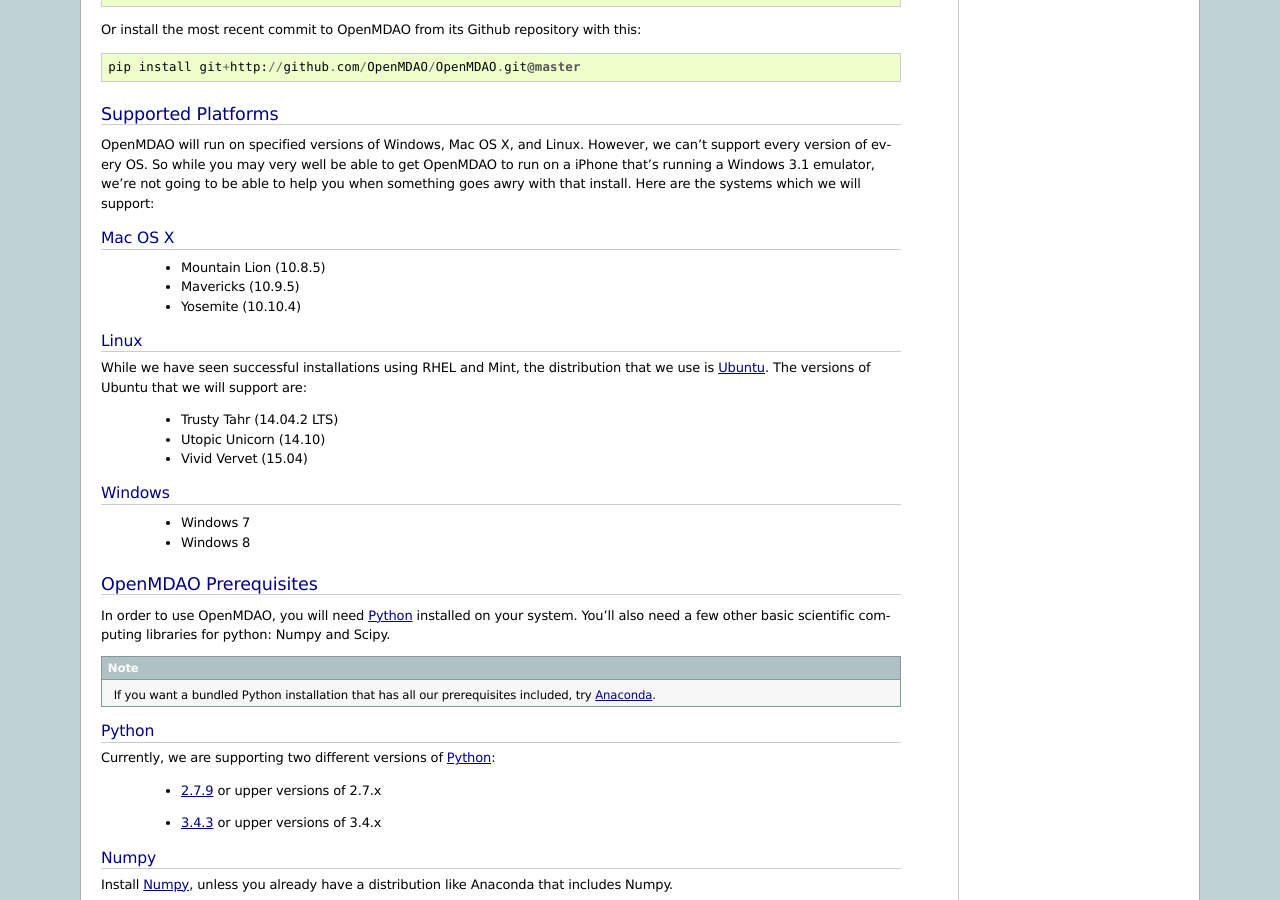
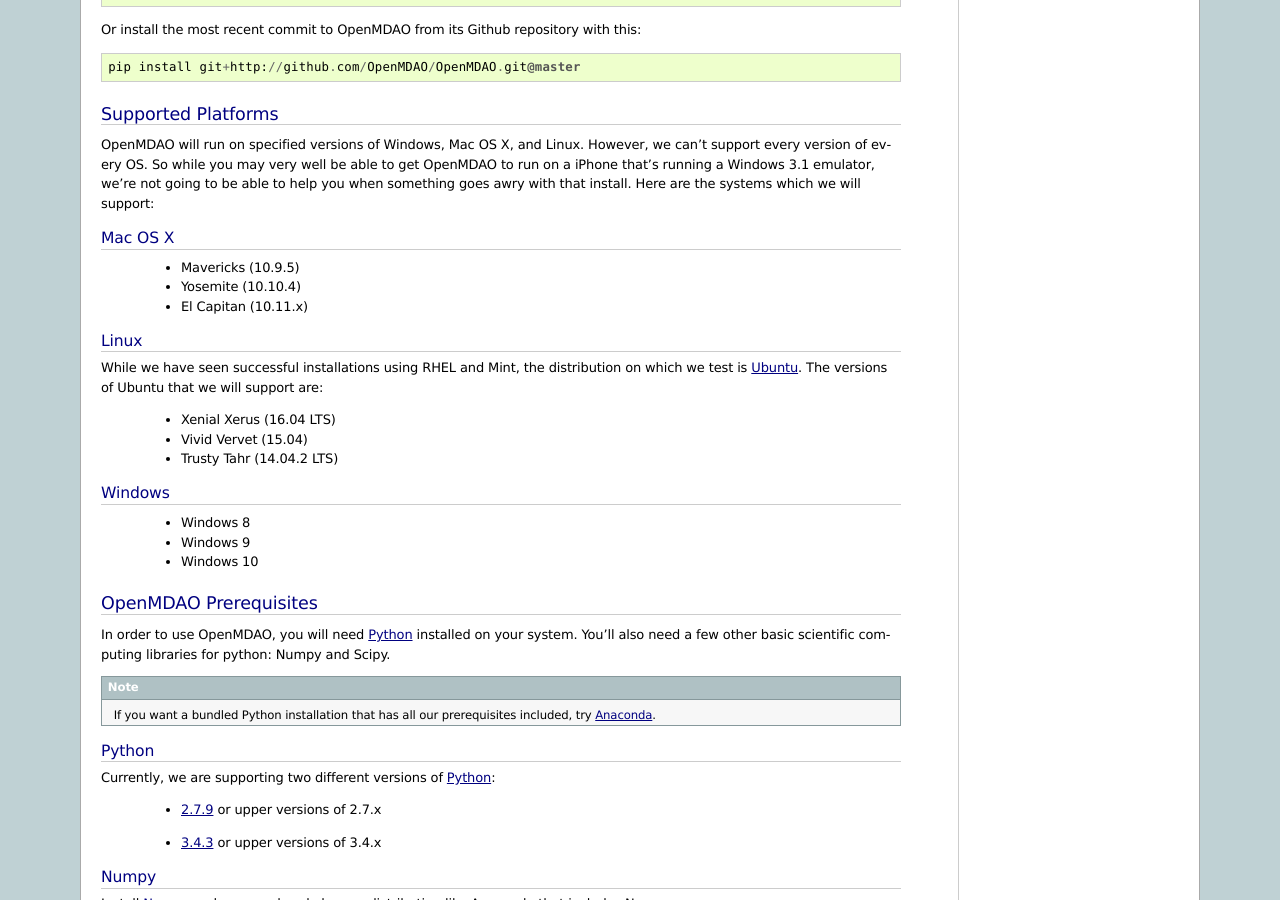
Before and after one commit to OpenMDAO/OpenMDAO1, a Sphinx documentation site: the page built from openmdao/docs/getting-started/install.rst, in a window 1280 px wide and 900 px high, scrolled down 1737 px. Built offline with Sphinx 7.4.7, drawn with Linux system fonts in a browser that asks for light colours.

Commit message:
a bunch of minor edits for new stories

```diff
--- a/openmdao/docs/getting-started/install.rst
+++ b/openmdao/docs/getting-started/install.rst
@@ -154,33 +154,36 @@ Here are the systems which we will support:
 Mac OS X
 ++++++++
 
- * Mountain Lion (10.8.5)
-
  * Mavericks (10.9.5)
 
  * Yosemite (10.10.4)
+
+ * El Capitan (10.11.x)
 
 Linux
 +++++
 
 While we have seen successful installations using RHEL and Mint, the distribution
-that we use is Ubuntu_.  The versions of Ubuntu that we will support are:
+on which we test is Ubuntu_.  The versions of Ubuntu that we will support are:
 
 .. _Ubuntu: http://www.ubuntu.com/download
 
+ * Xenial Xerus (16.04 LTS)
+
+ * Vivid Vervet (15.04)
+
  * Trusty Tahr (14.04.2 LTS)
 
- * Utopic Unicorn (14.10)
-
- * Vivid Vervet (15.04)
 
 
 Windows
 +++++++
 
- * Windows 7
+ * Windows 8
 
- * Windows 8
+ * Windows 9
+
+ * Windows 10
 
 
 OpenMDAO Prerequisites
--- a/openmdao/docs/getting-started/mpi_linux.rst
+++ b/openmdao/docs/getting-started/mpi_linux.rst
@@ -33,6 +33,14 @@ Then, run the following command to install both `petsc` and `petsc4py`.
 ::
 
     pip install --allow-all-external petsc4py
+
+If, for some reason, a pip installation of petsc/petsc4py does not go well, you will need to
+uninstall your first attempt, and build petsc on your own `from source <http://www.mcs.anl.gov/petsc/download/index.html>`_.
+There can be various pitfalls involved, so it would be wise to consult `the most comprehensive
+guide to installing petsc from source <https://www.mcs.anl.gov/petsc/documentation/installation.html>`_.
+(including instruction on commonly-used environment variables PETSC_ARCH and PETSC_DIR, which sometimes
+must be set after installing petsc and before installing petsc4py).
+
 
 Verify Installed Packages
 ---------------------------
--- a/openmdao/docs/usr-guide/tutorials/beam-sizing.rst
+++ b/openmdao/docs/usr-guide/tutorials/beam-sizing.rst
@@ -432,8 +432,8 @@ Finally, we set up the problem.  We bound `room_length` to only be between 5ft a
 
     top.driver.add_constraint('d_len_minus_wid.length_minus_width', lower=0.0) #room_length >= room_width
     top.driver.add_constraint('d_deflection.deflection', lower=720.0) #deflection >= 720
-    top.driver.add_constraint('d_bending.bending_stress_ratio', upper=0.5) #bending < 0.5
-    top.driver.add_constraint('d_shear.shear_stress_ratio', upper=1.0/3.0) #shear < 1/3
+    top.driver.add_constraint('d_bending.bending_stress_ratio', upper=0.5) #bending <= 0.5
+    top.driver.add_constraint('d_shear.shear_stress_ratio', upper=1.0/3.0) #shear <= 1/3
 
 
     top.setup()
--- a/openmdao/docs/usr-guide/tutorials/paraboloid-tutorial.rst
+++ b/openmdao/docs/usr-guide/tutorials/paraboloid-tutorial.rst
@@ -324,7 +324,6 @@ SLSQP because it supports OpenMDAO-supplied gradients.
 .. testcode:: parab
 
         top = Problem()
-
         root = top.root = Group()
 
         # Initial value of x and y set in the IndepVarComp.
@@ -394,7 +393,7 @@ Optimization of the Paraboloid with a Constraint
 ================================================
 
 Finally, let's take this optimization problem and add a constraint to it. Our
-constraint takes the form of an inequality we want to satisfy: x - y > 15.
+constraint takes the form of an inequality we want to satisfy: x - y >= 15.
 
 First, we need to add one more import to the beginning of our model.
 
@@ -441,7 +440,7 @@ expression for us.
     print('Minimum of %f found at (%f, %f)' % (top['p.f_xy'], top['p.x'], top['p.y']))
 
 Here, we added an ExecComp named 'con' to represent part of our
-constraint inequality. Our constraint is "x - y > 15", so we have created an
+constraint inequality. Our constraint is "x - y >= 15", so we have created an
 ExecComp that will evaluate the expression "x - y" and place that result into
 the unknown 'con.c'. To complete the definition of the constraint, we also
 need to connect our 'con' expression to 'x' and 'y' on the paraboloid.
@@ -449,7 +448,7 @@ need to connect our 'con' expression to 'x' and 'y' on the paraboloid.
 Finally, we need to tell the driver to use the unknown "con.c" as a
 constraint using the `add_constraint` method. This method takes the name of
 the variable and an "upper" or "lower" bound. Here we give it a lower bound
-of 15, which completes the inequality constraint "x - y > 15".
+of 15, which completes the inequality constraint "x - y >= 15".
 
 OpenMDAO also supports the specification of double sided constraints, so if
 you wanted to constrain x-y to lie on a band between 15 and 16 which is "16 > x-y > 15",
```
Also changed, not shown: other parts of openmdao/docs/usr-guide/tutorials/paraboloid-tutorial.rst (+1 -1 lines), 1 other file.
